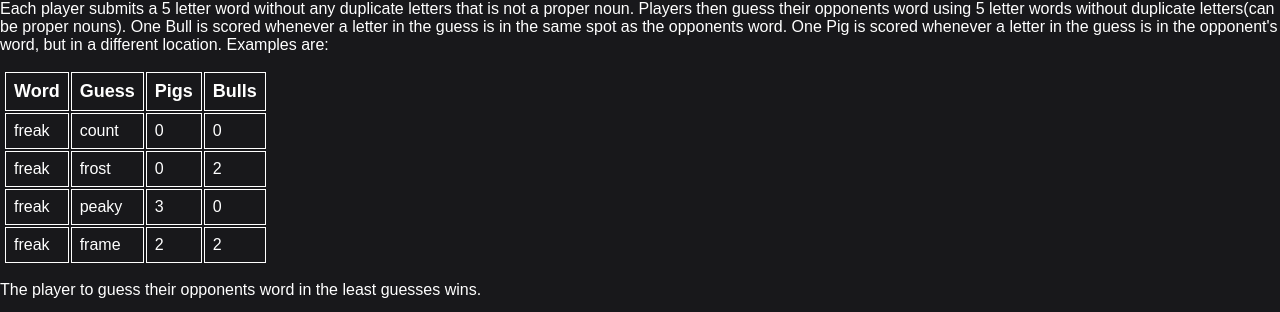
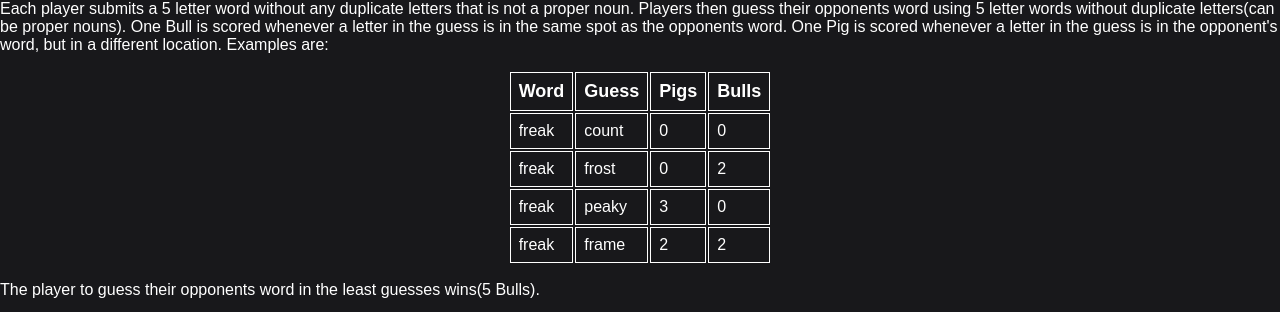
Before and after one commit to jjbaker/PigAndBulls, a React (Create React App) app: page / in a window 1280 px wide. Shown: the part 497-809 px from the top of the page. Built offline with nearby package versions, Linux system fonts and the light colour scheme.

Commit message:
can hit enter to submit word/guess

```diff
--- a/src/components/Guess.js
+++ b/src/components/Guess.js
@@ -5,6 +5,9 @@ export default function Guess(props) {
     const char = event.charCode;
     if (!(char >= 65 && char <= 90) && !(char >= 97 && char <= 122)) {
       event.preventDefault();
+      if(char==13){
+        props.submitGuess(props.id)
+      }
     }
   }
 
--- a/src/components/Rules.js
+++ b/src/components/Rules.js
@@ -39,7 +39,7 @@ export default function Rules(){
 
           </tbody>
           </table>
-      <p>The player to guess their opponents word in the least guesses wins.</p>
+      <p>The player to guess their opponents word in the least guesses wins(5 Bulls).</p>
     </div>
   )
 }
--- a/src/components/Word.js
+++ b/src/components/Word.js
@@ -5,6 +5,9 @@ export default function Word(props) {
     const char = event.charCode;
     if (!(char >= 65 && char <= 90) && !(char >= 97 && char <= 122)) {
       event.preventDefault();
+      if(char==13){
+        props.submitWord(props.id)
+      }
     }
   }
   return (
--- a/src/style.css
+++ b/src/style.css
@@ -41,7 +41,8 @@ input{
   font-family: 'Arial', sans-serif;
 }
 table{
-  margin-left: 3px;
+  margin-left: auto;
+  margin-right: auto;
   margin-top: 15px;
   color: white;
 }
```
Also changed, not shown: 1 other file (tests, documents, lock files or other folders).
